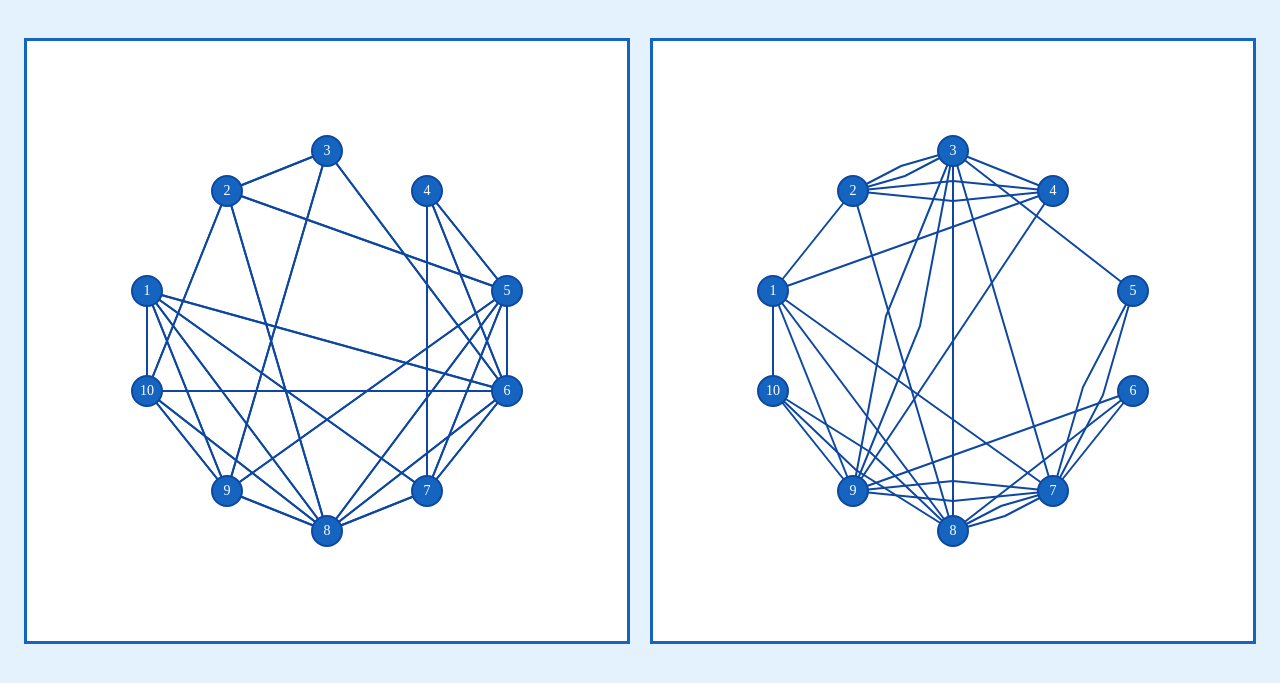
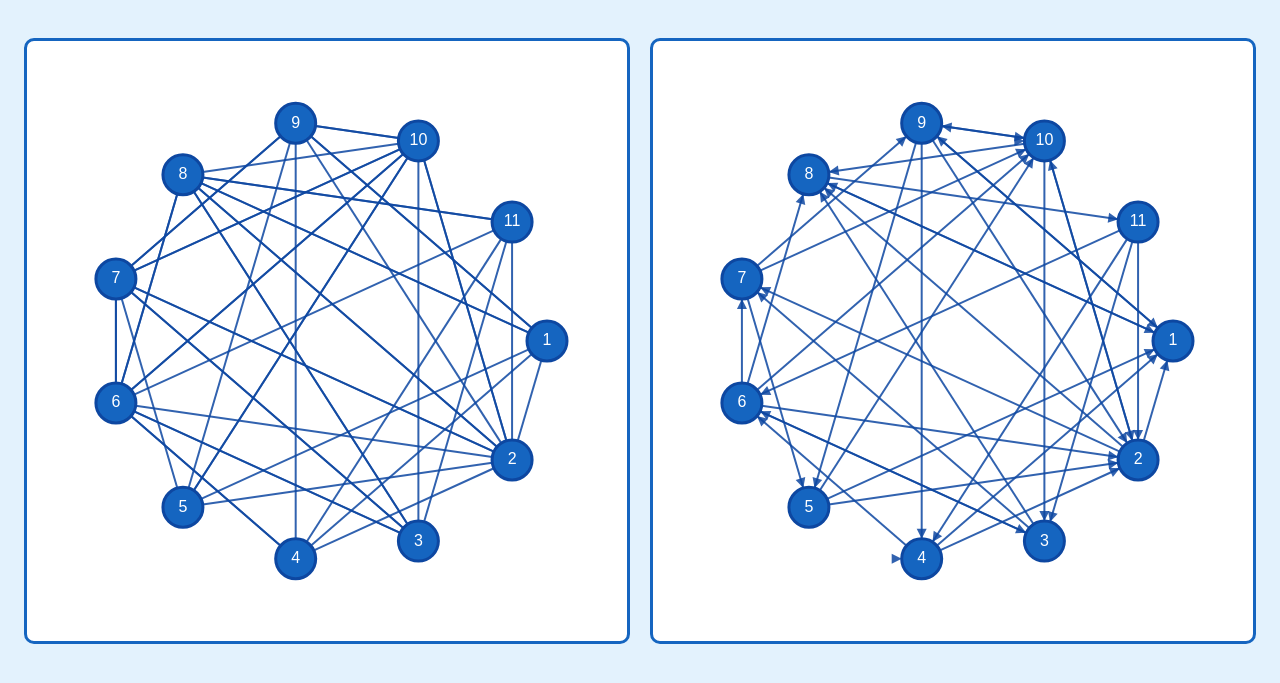
Before and after one commit to luvremak/asd-labs, a plain HTML site: page 2/lab3/index.html in a window 1280 px wide. Shown: the part 99-782 px from the top of the page. Drawn offline with nearby package versions, Linux system fonts and the light colour scheme.

Commit message:
Update index.html

```diff
--- a/2/lab3/index.html
+++ b/2/lab3/index.html
@@ -23,6 +23,7 @@
         canvas {
             border: 3px solid #1565C0;
             background-color: #FFFFFF;
+            border-radius: 10px;
         }
     </style>
     <script src="https://cdnjs.cloudflare.com/ajax/libs/seedrandom/3.0.5/seedrandom.min.js"></script>
@@ -39,30 +40,35 @@
 const ctxNeNapr = canvasNeNapr.getContext("2d");
 const ctxNapr = canvasNapr.getContext("2d");
 
-        const n = 10;
-        const coef = 1 - 0.02 - 0.005 - 0.25;
-        const radius = 15;
+const n = 11; // 10 + n3 (where n3 = 1)
+const radius = 20;
+const centerX = 300, centerY = 300, circleRadius = 220;
+const seed = 4411;
+const n3 = 1, n4 = 1;
 
-        const nodePositions = [
-            { x: 120, y: 250 }, { x: 200, y: 150 }, { x: 300, y: 110 },
-            { x: 400, y: 150 }, { x: 480, y: 250 }, { x: 480, y: 350 },
-            { x: 400, y: 450 }, { x: 300, y: 490 }, { x: 200, y: 450 },
-            { x: 120, y: 350 }
-        ];
+const k = 1.0 - n3 * 0.02 - n4 * 0.005 - 0.25;
 
-        function generateAdjacencyMatrix(symmetric, seed) {
+const nodePositions = Array.from({ length: n }, (_, i) => {
+    const angle = (i * 2 * Math.PI) / n;
+    return {
+        x: centerX + circleRadius * Math.cos(angle),
+        y: centerY + circleRadius * Math.sin(angle)
+    };
+});
+
+function generateAdjacencyMatrix(symmetric) {
     let matrix = [];
     let rng = new Math.seedrandom(seed);
     for (let i = 0; i < n; i++) {
         matrix[i] = [];
         for (let j = 0; j < n; j++) {
-                    matrix[i][j] = rng() * 2 * coef;
-                    matrix[i][j] = matrix[i][j] < 1 ? 0 : 1;
+            let value = rng() * 2.0 * k;
+            matrix[i][j] = value >= 1.0 ? 1 : 0;
         }
     }
     if (symmetric) {
         for (let i = 0; i < n; i++) {
-                    for (let j = 0; j < n; j++) {
+            for (let j = i + 1; j < n; j++) {
                 if (matrix[i][j] === 1) matrix[j][i] = 1;
             }
         }
@@ -76,9 +82,12 @@
         ctx.beginPath();
         ctx.arc(pos.x, pos.y, radius, 0, Math.PI * 2);
         ctx.fill();
+        ctx.strokeStyle = "#0D47A1";
+        ctx.lineWidth = 3;
         ctx.stroke();
+
         ctx.fillStyle = "white";
-                ctx.font = "14px Times New Roman";
+        ctx.font = "16px Arial";
         ctx.textAlign = "center";
         ctx.textBaseline = "middle";
         ctx.fillText(`${idx + 1}`, pos.x, pos.y);
@@ -86,15 +95,15 @@
 }
 
 function drawArrow(ctx, x, y, angle) {
-            const size = 7;
+    const size = 10;
     ctx.save();
     ctx.translate(x, y);
     ctx.rotate(angle);
+    ctx.fillStyle = "#0D47A1";
     ctx.beginPath();
     ctx.moveTo(0, 0);
-            ctx.lineTo(-size, -size);
-            ctx.lineTo(0, 0);
-            ctx.lineTo(-size, size);
+    ctx.lineTo(-size, -size / 2);
+    ctx.lineTo(-size, size / 2);
     ctx.closePath();
     ctx.fill();
     ctx.restore();
@@ -103,38 +112,41 @@
 function drawEdges(ctx, matrix, directed) {
     ctx.strokeStyle = "#0D47A1";
     ctx.lineWidth = 2;
-            const offset = 20;
+    ctx.globalAlpha = 0.85;
     for (let i = 0; i < n; i++) {
         for (let j = 0; j < n; j++) {
             if (matrix[i][j] === 1) {
                 const { x: x1, y: y1 } = nodePositions[i];
                 const { x: x2, y: y2 } = nodePositions[j];
+                const angle = Math.atan2(y2 - y1, x2 - x1);
+
+                const x1_new = x1 + radius * Math.cos(angle);
+                const y1_new = y1 + radius * Math.sin(angle);
+                const x2_new = x2 - radius * Math.cos(angle);
+                const y2_new = y2 - radius * Math.sin(angle);
+
                 ctx.beginPath();
-                        ctx.moveTo(x1, y1);
-                        let midX, midY;
-                        if (directed && matrix[j][i] === 1 && i !== j) {
-                            midX = (x1 + x2) / 2 + (y1 - y2) / offset;
-                            midY = (y1 + y2) / 2 + (x2 - x1) / offset;
-                            ctx.lineTo(midX, midY);
-                        }
-                        ctx.lineTo(x2, y2);
+                ctx.moveTo(x1_new, y1_new);
+                ctx.lineTo(x2_new, y2_new);
                 ctx.stroke();
+
                 if (directed) {
-                            const angle = Math.atan2(y2 - y1, x2 - x1);
-                            drawArrow(ctx, x2 - radius * Math.cos(angle), y2 - radius * Math.sin(angle), angle);
+                    drawArrow(ctx, x2_new, y2_new, angle);
                 }
             }
         }
     }
+    ctx.globalAlpha = 1;
 }
 
-        const matrixSymmetric = generateAdjacencyMatrix(true, 3301);
-        const matrixDirected = generateAdjacencyMatrix(false, 4402);
+const matrixSymmetric = generateAdjacencyMatrix(true);
+const matrixDirected = generateAdjacencyMatrix(false);
 
 drawEdges(ctxNeNapr, matrixSymmetric, false);
 drawEdges(ctxNapr, matrixDirected, true);
 drawNodes(ctxNeNapr);
 drawNodes(ctxNapr);
+
     </script>
 </body>
 </html>
```
Lines whose indentation alone changed are shown as unchanged.
